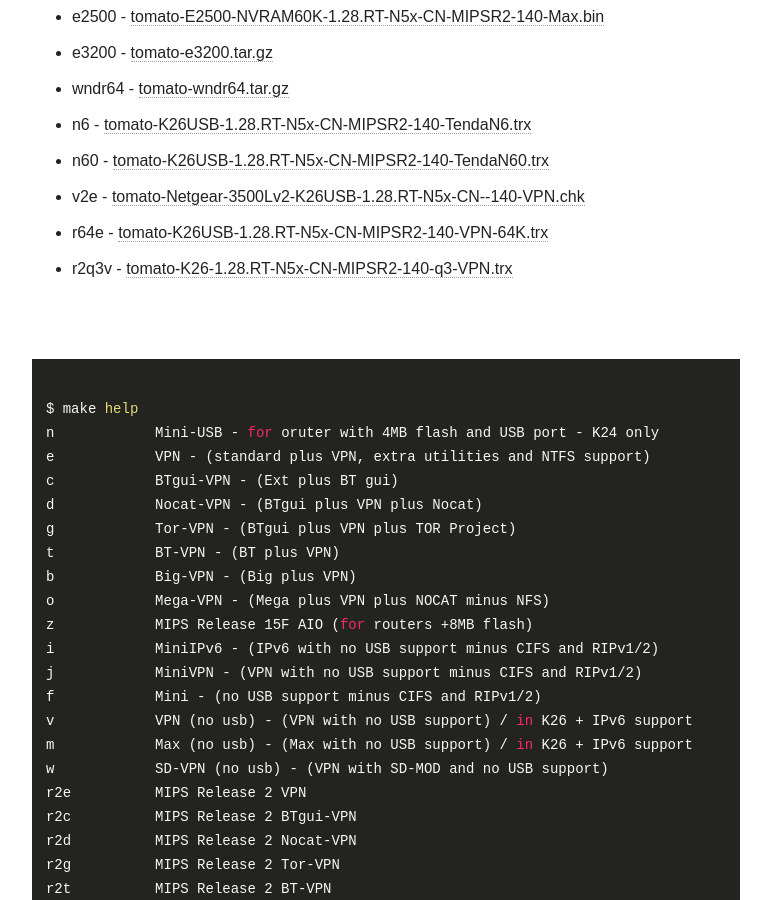
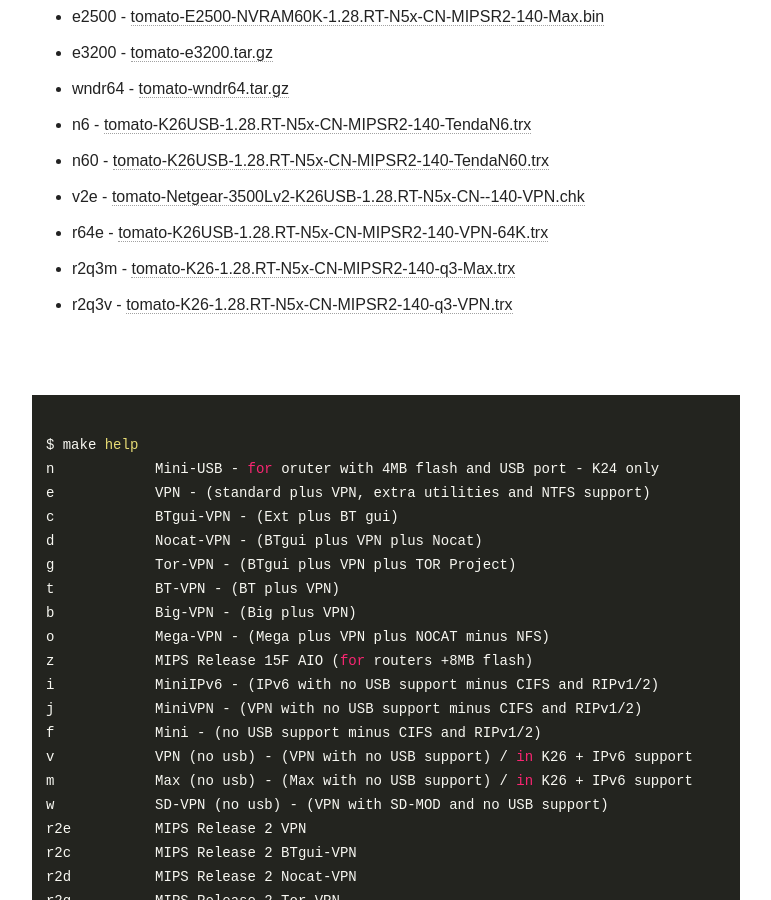
Before and after one commit to oglopss/tomato-ci-ctf-jekyll, a Jekyll site: the page built from index.html, in a window 1280 px wide and 900 px high, scrolled down 1999 px. Shown: the whole window, without its empty margins (254-1025 px from the left). Built offline with Jekyll 4.4.1, drawn with Linux system fonts in a browser that asks for light colours; nearby versions of some CDN libraries.

Commit message:
Travis build 3 r2q3m pushed to gh-pages

```diff
--- a/_data/ss.yml
+++ b/_data/ss.yml
@@ -46,3 +46,4 @@
   - 0046 v2e tomato-Netgear-3500Lv2-K26USB-1.28.RT-N5x-CN--140-VPN.chk
   - 0048 r64e tomato-K26USB-1.28.RT-N5x-CN-MIPSR2-140-VPN-64K.trx
   - 0051 r2q3v tomato-K26-1.28.RT-N5x-CN-MIPSR2-140-q3-VPN.trx
+  - 0050 r2q3m tomato-K26-1.28.RT-N5x-CN-MIPSR2-140-q3-Max.trx
```
Also changed, not shown: 1 other file.
